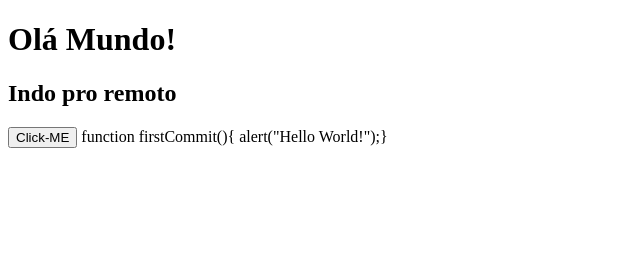
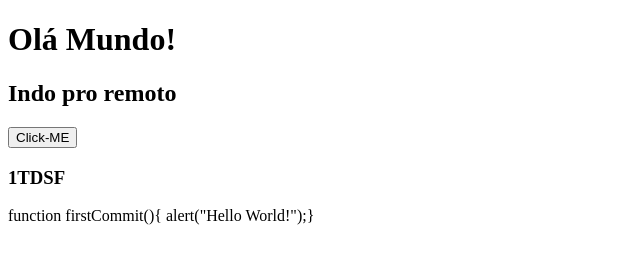
Before and after one commit to pdrocca1997/exemplo, a plain HTML site: page index.html in a window 1280 px wide. Shown: the whole page, without its empty margins (0-640 px from the left). Drawn offline with Linux system fonts and the light colour scheme.

Commit message:
Inseri a identificação da turma

```diff
--- a/index.html
+++ b/index.html
@@ -10,6 +10,7 @@
 		<h1>Olá Mundo!</h1>
 		<h2>Indo pro remoto</h2>
 		<button onclick="firstCommit.()">Click-ME</button>
+		<h3>1TDSF</h3>
 		<scipt>
 			function firstCommit(){
 				alert("Hello World!");}
```
